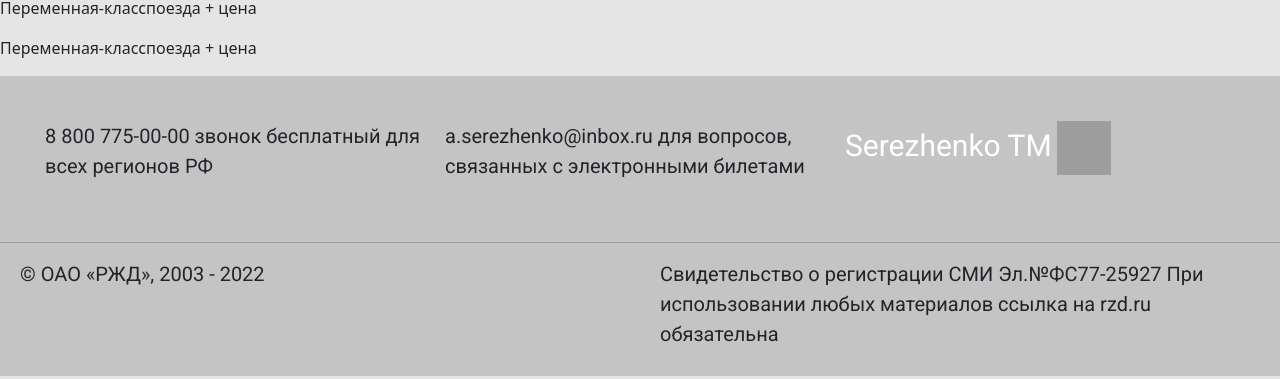
After one commit to BipBopViy/RZD_practice, a PHP site: page /pages/tickets.php in a window 1280 px wide. The commit adds this page. Shown: the part 421-800 px from the top of the page. Run offline with PHP 8.4, Linux system fonts and the light colour scheme; data that the repository does not hold is empty; grey boxes are pictures that could not be loaded.

Commit message:
Начал делать ticket.php

```diff
--- /dev/null
+++ b/pages/tickets.php
@@ -0,0 +1,98 @@
+<!DOCTYPE html>
+<html lang="en">
+<head>
+    <meta charset="UTF-8">
+    <meta http-equiv="X-UA-Compatible" content="IE=edge">
+
+<!--Cтили шрифт и bootstrap-->
+
+    <link href="https://fonts.googleapis.com/css2?family=Roboto&display=swap" rel="stylesheet">
+    <link href="https://cdn.jsdelivr.net/npm/bootstrap@5.0.2/dist/css/bootstrap.min.css" rel="stylesheet" integrity="sha384-EVSTQN3/azprG1Anm3QDgpJLIm9Nao0Yz1ztcQTwFspd3yD65VohhpuuCOmLASjC" crossorigin="anonymous">
+
+<!--Стили declaration.css-->
+
+    <link rel="stylesheet" href="/common.blocks/main-header/declaration.css">
+    <link rel="stylesheet" href="/common.blocks/section-popular/declaration.css">
+    <link rel="stylesheet" href="/common.blocks/footer/declaration.css">
+    <link rel="stylesheet" href="/common.blocks/news/declaration.css">
+    <meta name="viewport" content="width=device-width, initial-scale=1.0">
+    <title>Serezhenko TM</title>
+</head>
+
+<body>
+
+<!--Скрипты-->
+
+    <?php
+        include '../scripts/connect.php';
+        error_reporting(0);
+    ?>
+
+<!--Лого-->
+
+    <div class="wrapper">
+        <header class="main-header">
+            <div class="main-header__navbar">
+                <div class="main-header__TM-logo">
+                    <h1 class="main-header__logo-text">Serezhenko TM</h1>
+                    <span class="main-header__logo-text"><img class="main-header__img-logo" src="https://img.icons8.com/dotty/80/000000/high-speed-train.png" /></span>
+                </div>
+                <div class="main-header__account">
+                    <a href="" class="main-header__acc">Личный кабинет</a>
+                    <span class="main-header__logo-text"><img class="main-header__img-cab" src="/common.blocks/main-header/codicon_account.png"></span>
+                </div>
+            </div>
+
+<!--Система поиска-->
+
+            <form action="scripts/connect.php" method="post" class="grid-mother">
+                    <select name="selphpIN" class="seldemo">
+                        <option>Откуда</option> <option>Воронеж</option> <option>Питер</option> <option>Краснодар</option> <option>Железногорск</option>
+                    </select>
+                    <select name="selphpOUT" class="seldemo">
+                        <option>Куда</option> <option>Воронеж</option> <option>Питер</option> <option>Краснодар</option> <option>Железногорск</option>
+                    </select>
+
+                    <input type="date" class="seldemo" name="datein">
+
+                    <input type="date" class="seldemo" name="dateout">
+
+                    <input type="submit" value="Найти" class="btncls" action='/scripts/connect.php'>
+            </form>
+            <img src="/common.blocks/main-header/background.jpg" class="main-header__bg">
+        </header>
+    </div>
+
+<!--Доступные билеты-->
+
+    <h1 class="">Доступные билеты</h1>
+    <div class="tickets">
+        <p>переменная1-время \n
+           переменная1-городвыезд</p>
+        <img>
+        <p>переменная1-время \n
+           переменная1-городвъезд</p>
+        <p>Переменная-класспоезда + цена</p>
+        <p>Переменная-класспоезда + цена</p>
+        <p>Переменная-класспоезда + цена</p>
+    </div>
+
+<!--Подвал-->
+
+    <div class="footer">
+        <div class="footer__text-1">
+            <div>8 800 775-00-00 звонок бесплатный для всех регионов РФ</div>
+            <div>a.serezhenko@inbox.ru для вопросов, связанных с электронными билетами</div>
+            <div class="main-header__TM-logo">
+                <span class="main-header__logo-text">Serezhenko TM</span>
+                <span class="main-header__logo-text"><img class="main-header__img-logo" src="https://img.icons8.com/dotty/80/000000/high-speed-train.png" /></span>
+            </div>
+        </div>
+        <hr />
+        <div class="footer__text-2">
+            <div>© ОАО «РЖД», 2003 - 2022</div>
+            <div>Свидетельство о регистрации СМИ Эл.№ФС77-25927 При использовании любых материалов ссылка на rzd.ru обязательна</div>
+        </div>
+    </div>
+</body>
+</html>
--- a/wrapper.css
+++ /dev/null
@@ -1,4 +0,0 @@
-.wrapper {
-    min-height: 100%;
-    overflow: hidden;
-}
```
Also changed, not shown: index.php (+20 -6 lines), common.blocks/main-header/qwe.bg.jpg (deleted), common.blocks/main-header/qwe1.png (deleted), 1 other file.
